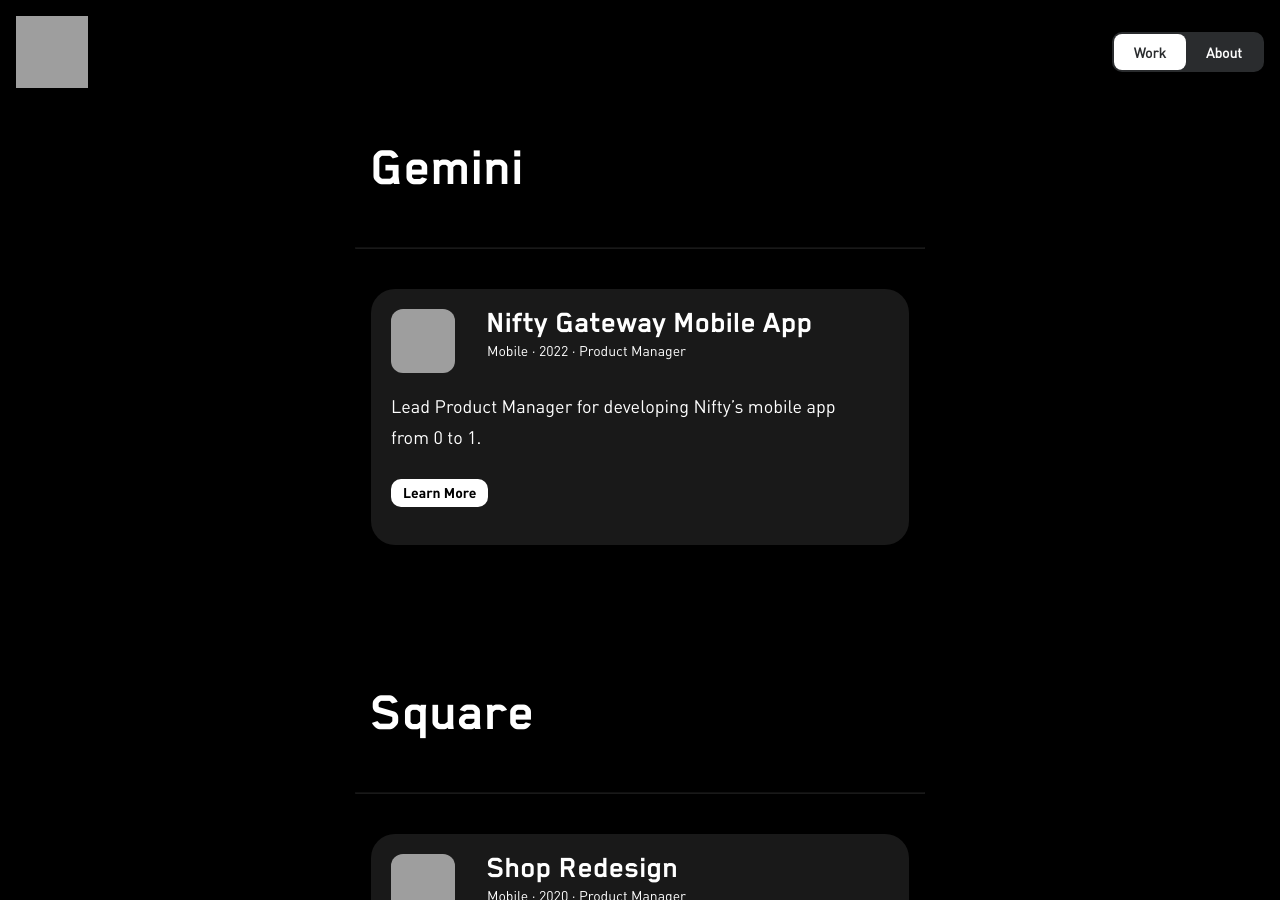
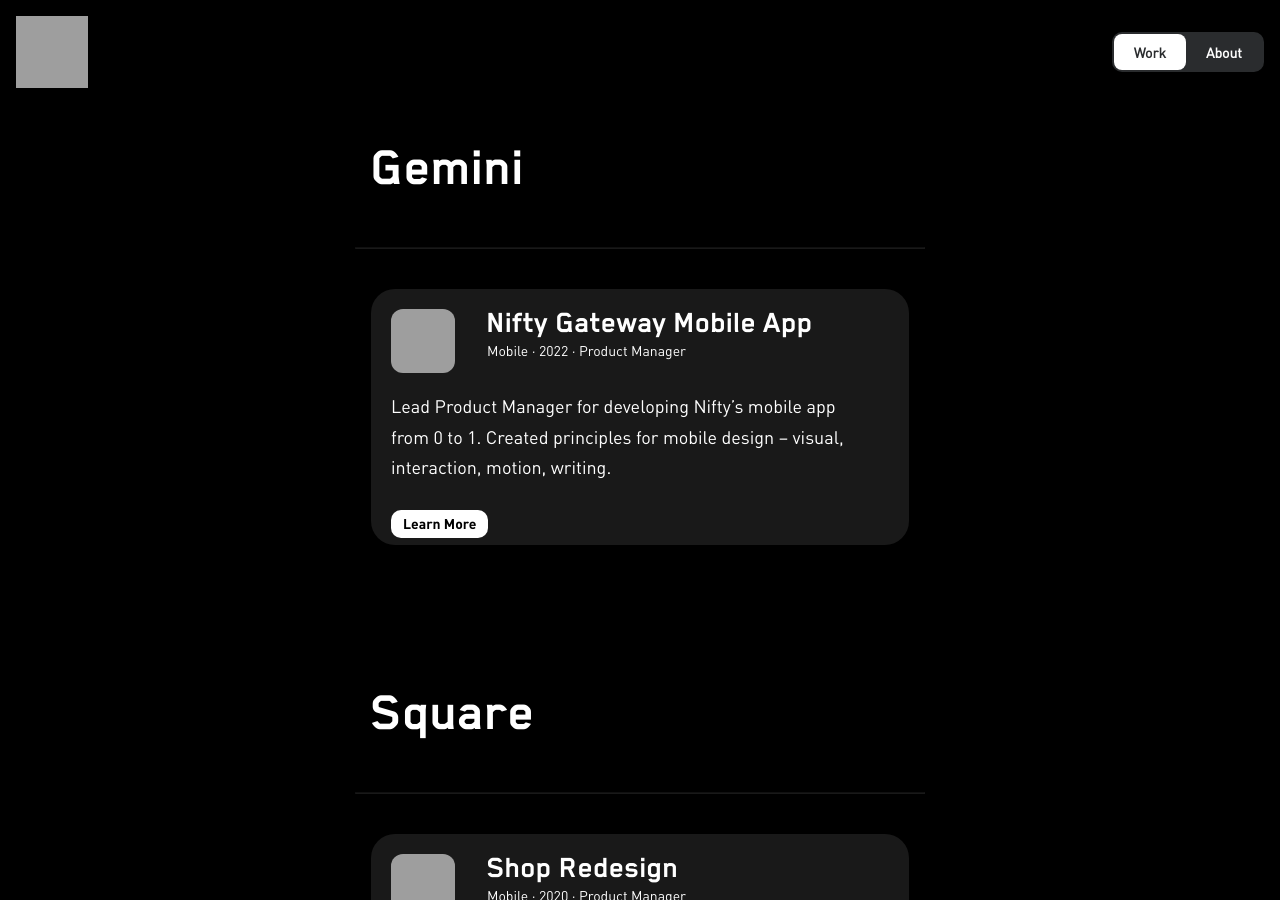
Before and after one commit to jotd/jotd-portfolio, a Jekyll site: the page work/index.html, which Jekyll copies as it is, in a window 1280 px wide and 900 px high. Built offline with Jekyll 4.4.1, drawn with Linux system fonts in a browser that asks for light colours; grey boxes are pictures that could not be loaded.

Commit message:
Update index.html

```diff
--- a/work/index.html
+++ b/work/index.html
@@ -60,6 +60,7 @@
         <p class="work-metadata">Mobile · 2022 · Product Manager</p>
         <p class="blurb">
           Lead Product Manager for developing Nifty’s mobile app from 0 to 1.
+          Created principles for mobile design – visual, interaction, motion, writing.
         </p>
          <a href="/winnie/home-feed.html">
           <p class="tag"><span class="tag-text">Learn More</span></p>
```
